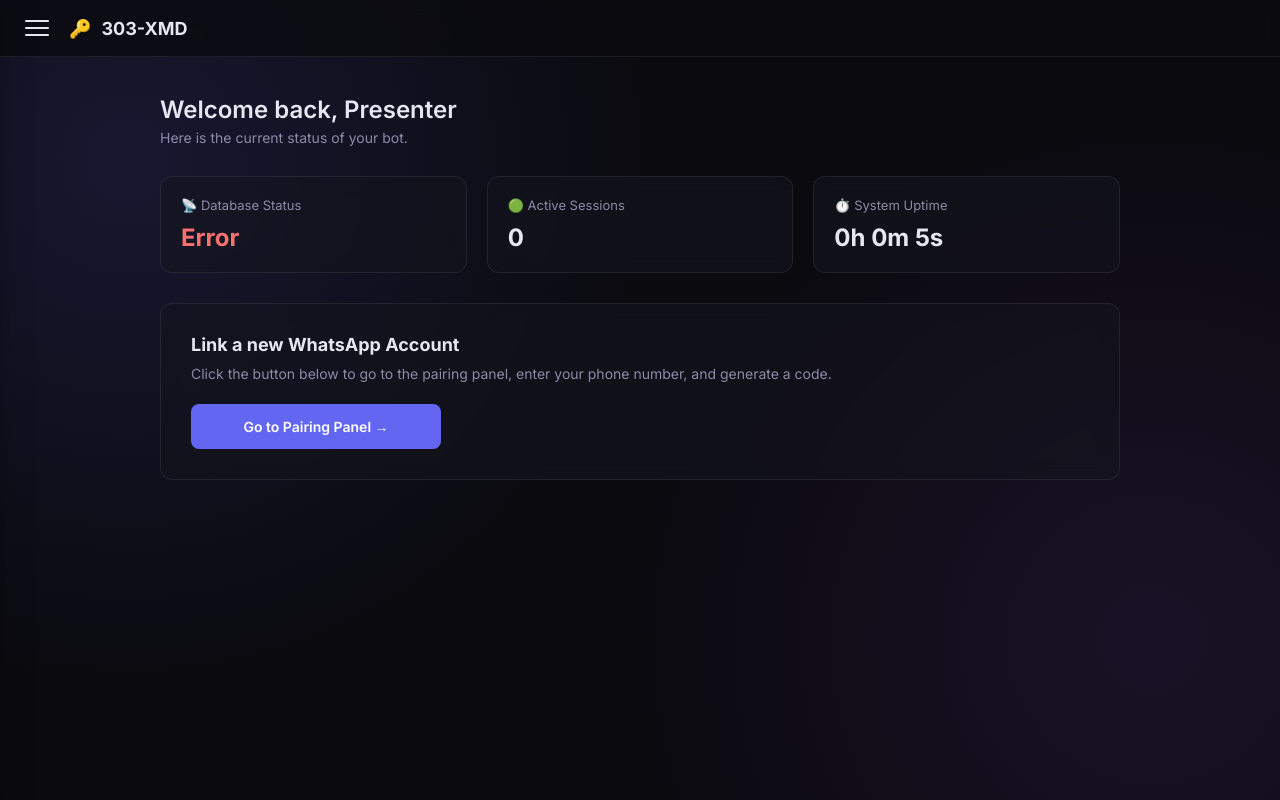
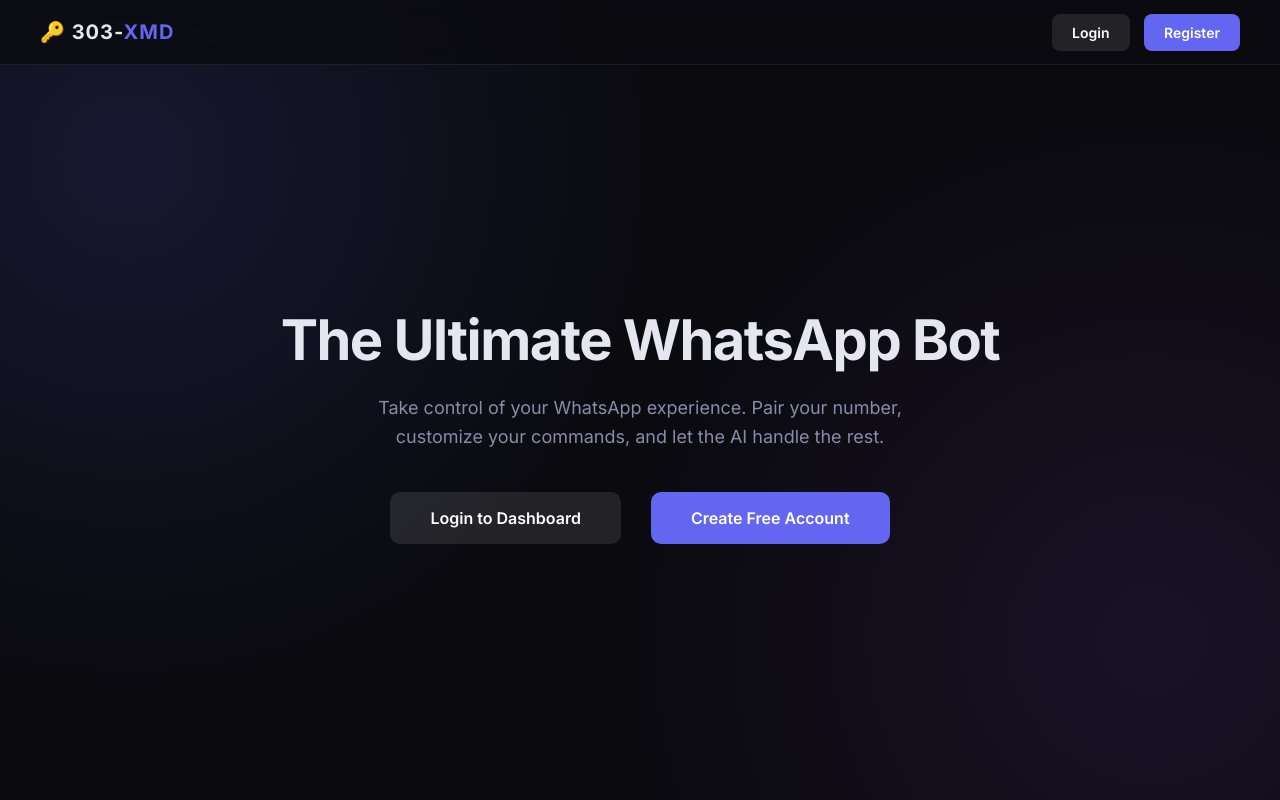
Before and after one commit to AdminRay7/VOI-TECH, a website: page public/dashboard.html in a window 1280 px wide. Drawn offline with Linux system fonts and the light colour scheme; no server answers.

Commit message:
Update dashboard.html

```diff
--- a/public/dashboard.html
+++ b/public/dashboard.html
@@ -4,9 +4,7 @@
   <meta charset="utf-8">
   <meta name="viewport" content="width=device-width,initial-scale=1">
   <title>303-XMD — Dashboard</title>
-
-  <!-- Universal Sidebar CSS -->
-  <link rel="stylesheet" href="/sidebar.css">
+  <link href="https://fonts.googleapis.com/css2?family=Inter:wght@300;400;500;600;700&display=swap" rel="stylesheet">
 
   <style>
     :root {
@@ -32,39 +30,85 @@
       min-height: 100vh;
     }
 
+    /* --- Top Navbar (Floating) --- */
+    .top-nav {
+      display: flex;
+      justify-content: space-between;
+      align-items: center;
+      padding: 20px 40px;
+      border-bottom: 1px solid var(--border);
+      background: rgba(10, 10, 15, 0.8);
+      backdrop-filter: blur(10px);
+      position: sticky; top: 0; z-index: 100;
+    }
+    .brand { font-size: 20px; font-weight: 700; letter-spacing: 1px; }
+    .brand span { color: var(--primary); }
+
+    .nav-buttons a {
+      text-decoration: none; padding: 10px 20px; border-radius: 8px; font-weight: 600; font-size: 14px; transition: 0.2s;
+    }
+    .btn-login { color: white; background: rgba(255,255,255,0.1); margin-right: 10px; }
+    .btn-login:hover { background: rgba(255,255,255,0.2); }
+    .btn-register { background: var(--primary); color: white; }
+    .btn-register:hover { background: var(--primary-hover); }
+    .btn-logout { background: rgba(248, 113, 113, 0.2); color: var(--error); border: 1px solid rgba(248, 113, 113, 0.3); }
+    .btn-logout:hover { background: rgba(248, 113, 113, 0.3); }
+
+    /* --- Views --- */
+    #landing-view {
+      display: none; /* Hidden by default until JS checks login */
+      flex-direction: column;
+      align-items: center;
+      justify-content: center;
+      height: calc(100vh - 80px);
+      text-align: center;
+      padding: 20px;
+    }
+
+    #dashboard-view {
+      display: none;
+    }
+
+    /* Landing Hero */
+    .hero h1 { font-size: 56px; margin-bottom: 20px; font-weight: 700; letter-spacing: -1.5px; }
+    .hero h1 span { color: var(--primary); }
+    .hero p { color: var(--text-muted); font-size: 18px; max-width: 600px; margin: 0 auto 40px; line-height: 1.6; }
+    .hero-buttons { display: flex; gap: 20px; justify-content: center; }
+    .hero-buttons a {
+      text-decoration: none; padding: 16px 40px; border-radius: 10px; font-weight: 600; font-size: 16px; transition: 0.2s;
+    }
+
+    /* Dashboard Main */
     .main-content {
-      padding: 30px 20px;
+      padding: 40px 20px;
       max-width: 1000px;
       margin: 0 auto;
     }
 
-    .header h1 { font-size: 24px; font-weight: 600; margin-bottom: 5px;}
-    .header p { color: var(--text-muted); font-size: 14px; margin-bottom: 30px;}
+    .header { display: flex; justify-content: space-between; align-items: flex-end; margin-bottom: 30px; }
+    .header h1 { font-size: 28px; font-weight: 600; }
+    .header p { color: var(--text-muted); font-size: 14px; margin-top: 5px;}
 
-    /* Status Cards */
     .stats-grid {
       display: grid;
       grid-template-columns: repeat(auto-fit, minmax(250px, 1fr));
       gap: 20px;
-      margin-bottom: 30px;
+      margin-bottom: 40px;
     }
 
     .stat-card {
       background: var(--bg-panel);
       border: 1px solid var(--border);
       border-radius: 12px;
-      padding: 20px;
-      display: flex;
-      flex-direction: column;
+      padding: 25px;
       backdrop-filter: blur(10px);
     }
 
-    .stat-title { font-size: 13px; color: var(--text-muted); margin-bottom: 10px; display: flex; align-items: center; gap: 8px;}
-    .stat-value { font-size: 24px; font-weight: 700; }
+    .stat-title { font-size: 13px; color: var(--text-muted); margin-bottom: 12px; display: flex; align-items: center; gap: 8px;}
+    .stat-value { font-size: 28px; font-weight: 700; }
     .stat-value.online { color: var(--success); }
     .stat-value.offline { color: var(--error); }
 
-    /* Action Panel */
     .action-panel {
       background: var(--bg-panel);
       border: 1px solid var(--border);
@@ -76,7 +120,7 @@
       backdrop-filter: blur(10px);
     }
 
-    .action-text h3 { font-size: 18px; margin-bottom: 8px;}
+    .action-text h3 { font-size: 20px; margin-bottom: 8px;}
     .action-text p { color: var(--text-muted); font-size: 14px; line-height: 1.5;}
 
     .btn-pair {
@@ -96,21 +140,43 @@
     .btn-pair:hover { background: var(--primary-hover); transform: translateY(-2px); }
 
     @media (max-width: 768px) {
+      .top-nav { padding: 15px 20px; }
+      .hero h1 { font-size: 40px; }
+      .hero-buttons { flex-direction: column; }
       .btn-pair { max-width: 100%; }
     }
   </style>
 </head>
 <body>
 
-  <!-- Main Content -->
-  <div class="main-content">
+  <!-- Navbar -->
+  <div class="top-nav">
+    <div class="brand">🔑 303-<span>XMD</span></div>
+    <div class="nav-buttons" id="nav-buttons">
+      <!-- Injected by JS based on login status -->
+    </div>
+  </div>
+
+  <!-- LANDING PAGE VIEW (Shows if not logged in) -->
+  <div id="landing-view" class="hero">
+    <h1>The Ultimate WhatsApp Bot</h1>
+    <p>Take control of your WhatsApp experience. Pair your number, customize your commands, and let the AI handle the rest.</p>
+    <div class="hero-buttons">
+      <a href="/login" class="btn-login" style="background: rgba(255,255,255,0.1);">Login to Dashboard</a>
+      <a href="/register" class="btn-register" style="background: var(--primary);">Create Free Account</a>
+    </div>
+  </div>
+
+  <!-- DASHBOARD VIEW (Shows if logged in) -->
+  <div id="dashboard-view" class="main-content">
 
     <div class="header">
-      <h1>Welcome back, Presenter</h1>
-      <p>Here is the current status of your bot.</p>
+      <div>
+        <h1>Welcome back 👋</h1>
+        <p>Here is the current real-time status of your bot.</p>
+      </div>
     </div>
 
-    <!-- Stats -->
     <div class="stats-grid">
       <div class="stat-card">
         <div class="stat-title">📡 Database Status</div>
@@ -126,34 +192,60 @@
       </div>
     </div>
 
-    <!-- Action -->
     <div class="action-panel">
       <div class="action-text">
-        <h3>Link a new WhatsApp Account</h3>
-        <p>Click the button below to go to the pairing panel, enter your phone number, and generate a code.</p>
+        <h3>Connect a WhatsApp Account</h3>
+        <p>You currently have no pending connections. Click the button below to open the pairing panel and link your WhatsApp.</p>
       </div>
-      <a href="/index.html" class="btn-pair">Go to Pairing Panel →</a>
+      <a href="/pair" class="btn-pair">Go to Pairing Panel →</a>
     </div>
 
   </div>
 
-  <!-- Universal Sidebar JS (Auto-injects the menu and overlay) -->
-  <script src="/sidebar.js"></script>
+  <!-- Logic -->
+  <script>
+    const token = localStorage.getItem("token");
+    const navButtons = document.getElementById("nav-buttons");
+    const landingView = document.getElementById("landing-view");
+    const dashboardView = document.getElementById("dashboard-view");
 
-  <!-- Dashboard Logic -->
-  <script>
-    // Check Status from API
+    // 1. Check Login Status
+    if (token) {
+        // User is logged in
+        landingView.style.display = "none";
+        dashboardView.style.display = "block";
+        navButtons.innerHTML = `
+            <a href="/settings" class="btn-login">Settings</a>
+            <a href="#" class="btn-logout" onclick="logout()">Logout</a>
+        `;
+        startDashboardPolling();
+    } else {
+        // User is NOT logged in
+        landingView.style.display = "flex";
+        dashboardView.style.display = "none";
+        navButtons.innerHTML = `
+            <a href="/login" class="btn-login">Login</a>
+            <a href="/register" class="btn-register">Register</a>
+        `;
+    }
+
+    // 2. Logout Function
+    function logout() {
+        localStorage.removeItem("token");
+        localStorage.removeItem("role");
+        window.location.reload();
+    }
+
+    // 3. Dashboard Stats Polling
+    function startDashboardPolling() {
         async function updateStats() {
             try {
                 const res = await fetch("/health");
                 const data = await res.json();
-
                 const dbEl = document.getElementById("db-status");
                 dbEl.textContent = data.dbConnected ? "Connected" : "Offline";
                 dbEl.className = `stat-value ${data.dbConnected ? "online" : "offline"}`;
-
                 document.getElementById("session-count").textContent = data.activeSessions;
-
             } catch (e) {
                 const dbEl = document.getElementById("db-status");
                 dbEl.textContent = "Error";
@@ -161,7 +253,6 @@
             }
         }
 
-    // Uptime Counter
         let seconds = 0;
         setInterval(() => {
             seconds++;
@@ -173,6 +264,7 @@
 
         updateStats();
         setInterval(updateStats, 5000);
+    }
   </script>
 </body>
 </html>
```
Lines whose indentation alone changed are shown as unchanged.
